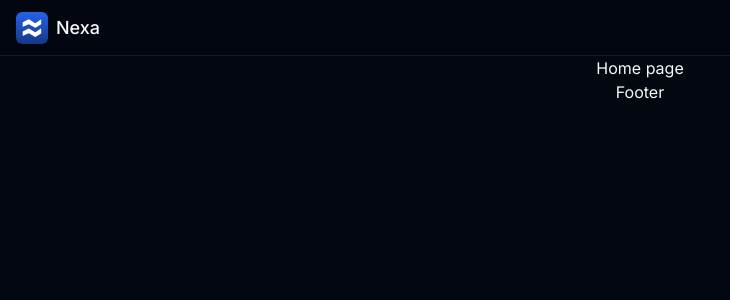
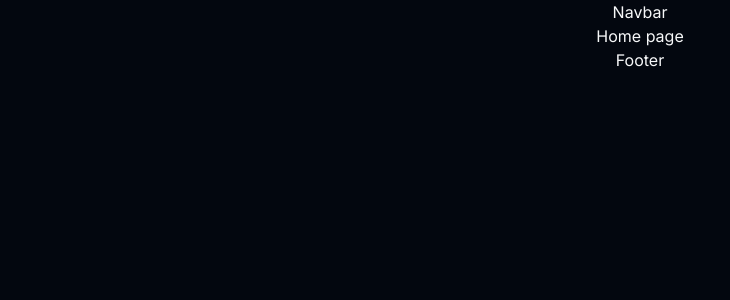
Before and after one commit to karan0207/TheHumbleHackers, a Next.js app: page / in a window 1280 px wide. Shown: the top 300 px of the page, without its empty margins (0-730 px from the left). Built offline with nearby package versions, Linux system fonts and the light colour scheme.

Commit message:
✅ Starter template complete

```diff
--- a/components/navigation/navbar.tsx
+++ b/components/navigation/navbar.tsx
@@ -1,20 +1,7 @@
-import Link from "next/link";
 import React from "react";
-import Icons from "../global/icons";
 
 const Navbar = () => {
-  return (
-    <header className="px-4 h-14 sticky top-0 inset-x-0 w-full bg-background/40 backdrop-blur-lg border-b border-border z-50">
-      <div className="flex items-center justify-between h-full mx-auto md:max-w-screen-xl">
-        <div className="flex items-start">
-          <Link href={"/"} className="flex items-center gap-2">
-            <Icons.logo className="h-8 w-8" />
-            <span className="text-lg font-medium">Nexa</span>
-          </Link>
-        </div>
-      </div>
-    </header>
-  );
+  return <div>Navbar</div>;
 };
 
 export default Navbar;
```
